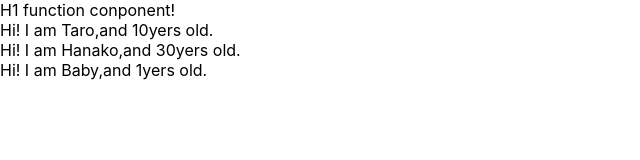
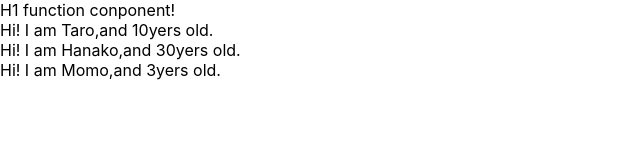
Before and after one commit to dazew/udemy-react-redux-crud-application, a React (Create React App) app: page / in a window 1280 px wide. Shown: the top 160 px of the page, without its empty margins (0-640 px from the left). Built offline with nearby package versions, Linux system fonts and the light colour scheme.

Commit message:
learn prop-types

```diff
--- a/src/App.js
+++ b/src/App.js
@@ -1,10 +1,11 @@
 import React from 'react';
+import PropTypes from 'prop-types';
 
 const App = () => {
   const profiles = [
     {name:"Taro",age:10},
     {name:"Hanako",age:30},
-    {name:"Baby"}
+    {name:"Momo",age:3}
   ];
   return (
     <div>H1 function conponent!
@@ -24,8 +25,8 @@ const User = (props) => {
   return <div>Hi! I am {props.name},and {props.age}yers old.</div>
 }
 
-User.defaultProps = {
-  age:1
+User.propTypes = {
+  name: PropTypes.string,
+  age: PropTypes.number.isRequired
 }
-
 export default App;
```
